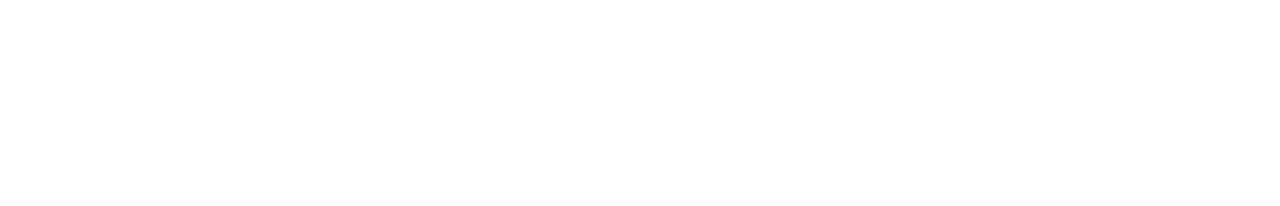
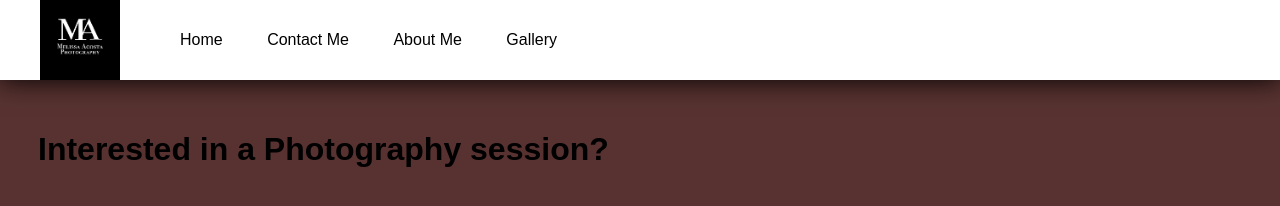
Before and after one commit to ashattack/Portfolio-project, a plain HTML site: page contact.html in a window 1280 px wide. Drawn offline with Linux system fonts and the light colour scheme.

Commit message:
making it purty

```diff
--- a/boudoir.html
+++ b/boudoir.html
@@ -0,0 +1,26 @@
+<!DOCTYPE html>
+<html>
+    <head>
+        <title>M.A Photography</title>
+        <link rel="icon"
+              href="favicon.png" >
+        <link rel="stylesheet"
+              href="styles.css" >
+
+    </head>
+
+    <body>
+        <header>
+            <img src="favicon.png">
+            <nav>
+                <ul>
+                    <li><a href="index.html">Home</a></li>
+                    <li><a href="contact.html">Contact Me</a></li>
+                    <li><a href="about.html">About Me</a></li>
+                    <li><a href="gallery.html">Gallery</a></li>
+                </ul>
+            </nav>
+        </header>
+
+        </body>
+        </html>
--- a/contact.html
+++ b/contact.html
@@ -0,0 +1,28 @@
+<!DOCTYPE html>
+<html>
+    <head>
+        <title>M.A Photography</title>
+        <link rel="icon"
+              href="favicon.png" >
+        <link rel="stylesheet"
+              href="styles.css" >
+
+    </head>
+
+    <body>
+        <header>
+            <img src="favicon.png">
+            <nav>
+                <ul>
+                    <li><a href="index.html">Home</a></li>
+                    <li><a href="contact.html">Contact Me</a></li>
+                    <li><a href="about.html">About Me</a></li>
+                    <li><a href="gallery.html">Gallery</a></li>
+                </ul>
+            </nav>
+        </header>
+        <h1> Interested in a Photography session?</h1>
+
+
+        </body>
+        </html>
--- a/styles.css
+++ b/styles.css
@@ -87,6 +87,6 @@ width: 200px;
   }
 
   #name {
-      color: black;
+      color: white;
       font-size: 20px;
   }
```
Also changed, not shown: template.html (added, +26 -0 lines).
